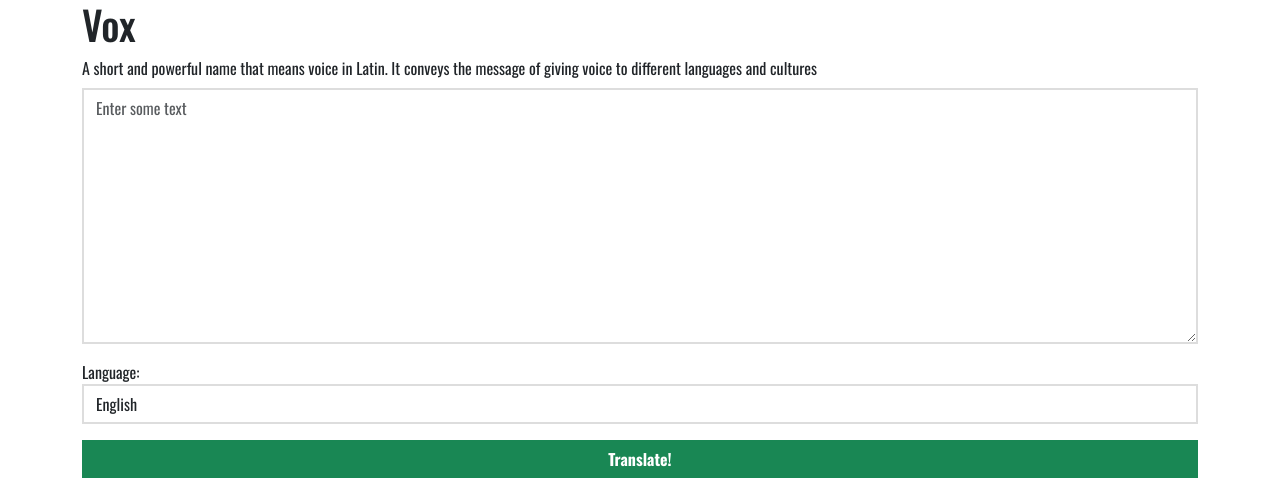
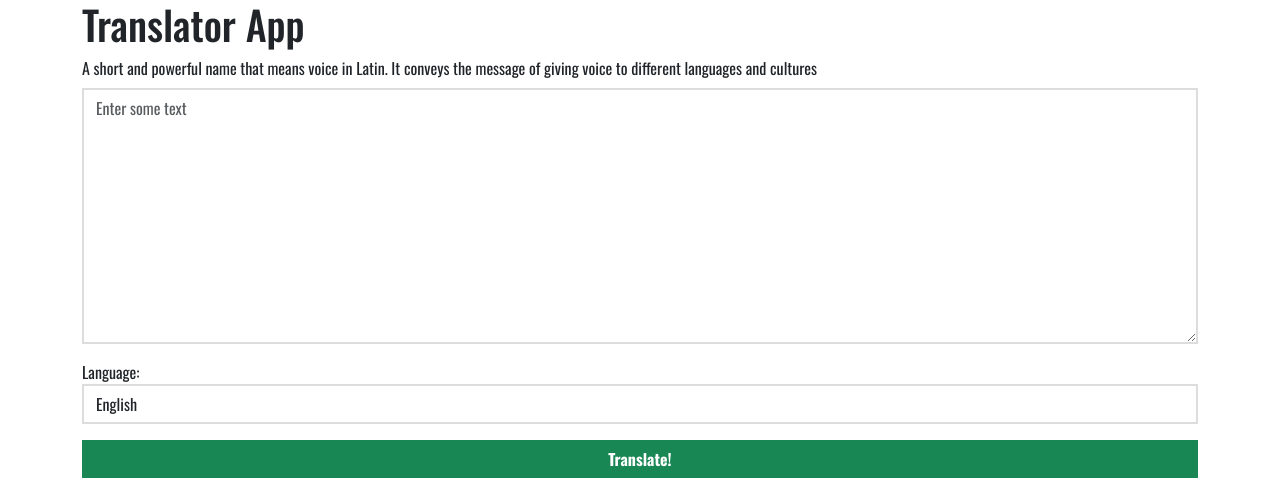
Before and after one commit to shivamaif/aiapp, a Flask app: page / in a window 1280 px wide. Shown: the top 485 px of the page. Run offline with Flask 3, Linux system fonts and the light colour scheme.

Commit message:
Change header from 'Vox' to 'Translator App'

```diff
--- a/templates/index.html
+++ b/templates/index.html
@@ -33,7 +33,7 @@
 </head>
 <body>
     <div class="container">
-        <h1>Vox</h1>
+        <h1>Translator App</h1>
         <div>A short and powerful name that means voice in Latin. It conveys the message of giving voice to different languages and cultures</div>
         <div>
             <form method="POST">
```
